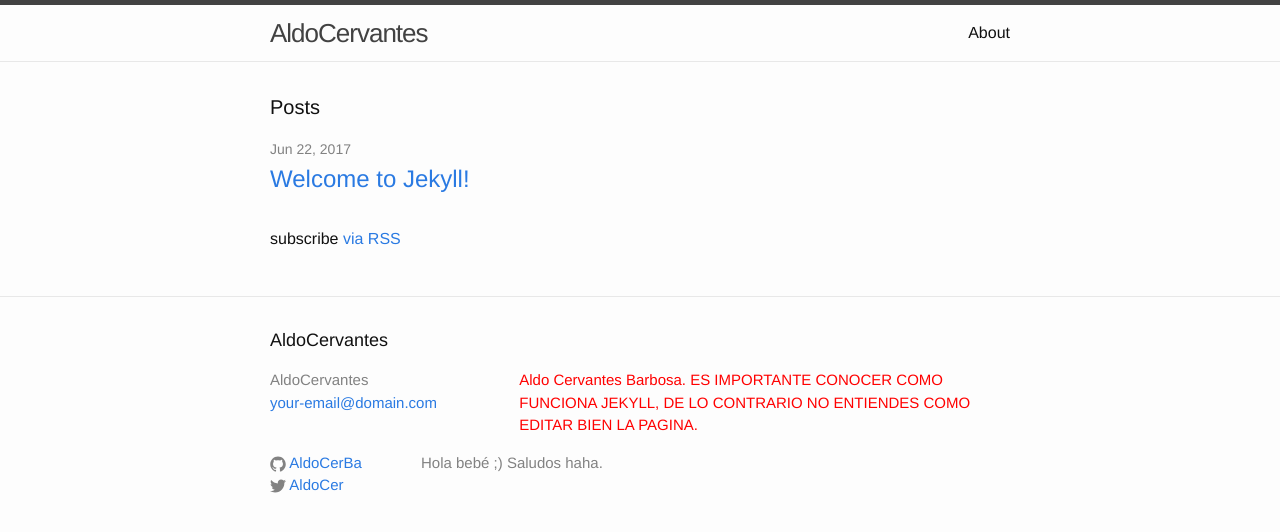
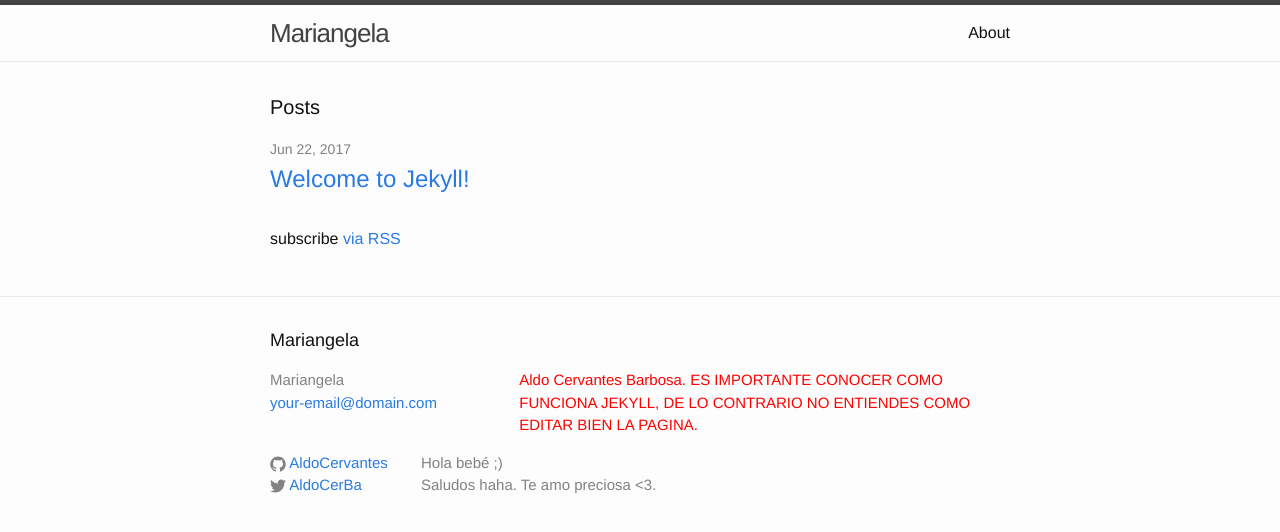
Before and after one commit to AldoCervantes/AldoCervantes.github.io, a Jekyll site: the page built from index.html, in a window 1280 px wide. Shown: the top 532 px of the page. Built offline with Jekyll 4.4.1, drawn with Linux system fonts in a browser that asks for light colours.

Commit message:
Update _config.yml

```diff
--- a/_config.yml
+++ b/_config.yml
@@ -6,15 +6,15 @@
 # 'jekyll serve'. If you change this file, please restart the server process.
 
 # Site settings
-title: AldoCervantes
+title: Mariangela
 email: your-email@domain.com
 description: > # this means to ignore newlines until "baseurl:"
-  Hola bebé ;)
-  Saludos haha.
+  Hola bebé ;) <br>
+  Saludos haha. Te amo preciosa <3.
 baseurl: "" # the subpath of your site, e.g. /blog
 url: "http://yourdomain.com" # the base hostname & protocol for your site
-twitter_username: AldoCer
-github_username:  AldoCerBa
+twitter_username: AldoCerBa
+github_username:  AldoCervantes
 
 # Build settings
 markdown: kramdown
```
